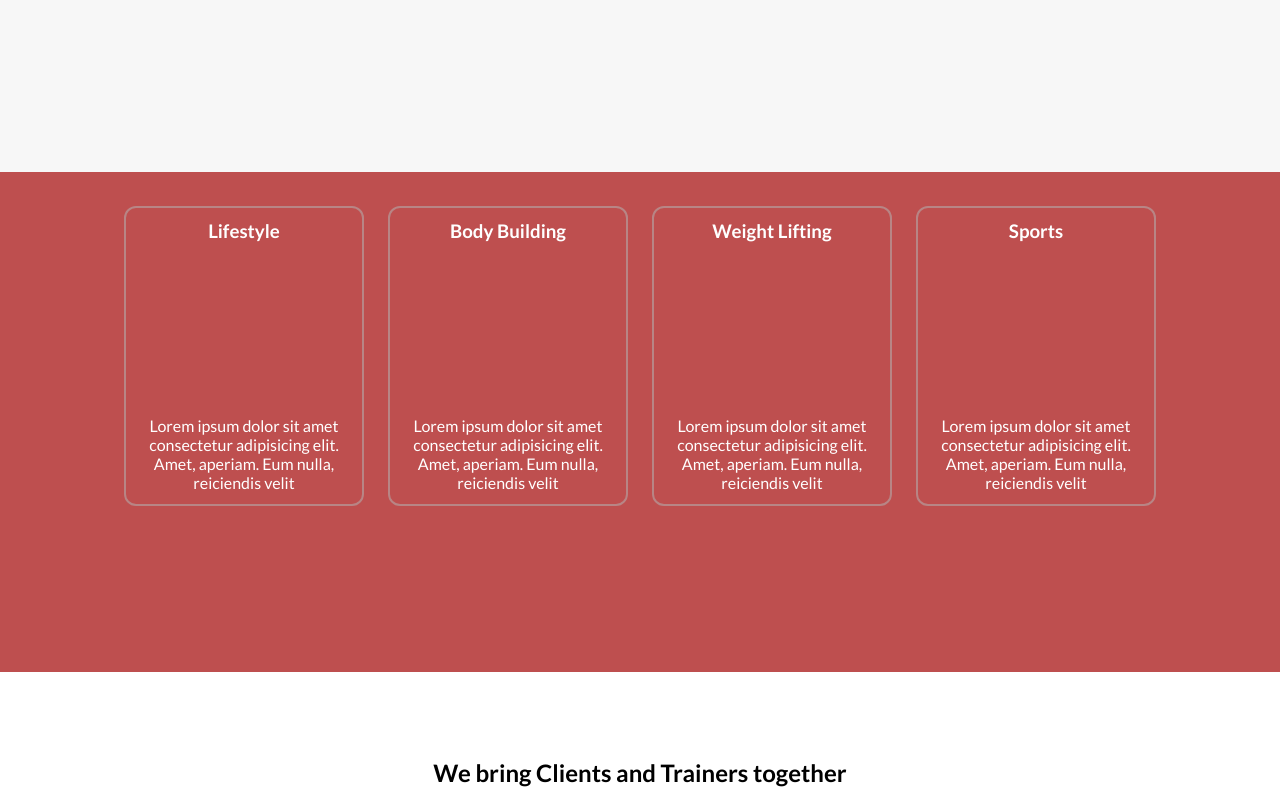
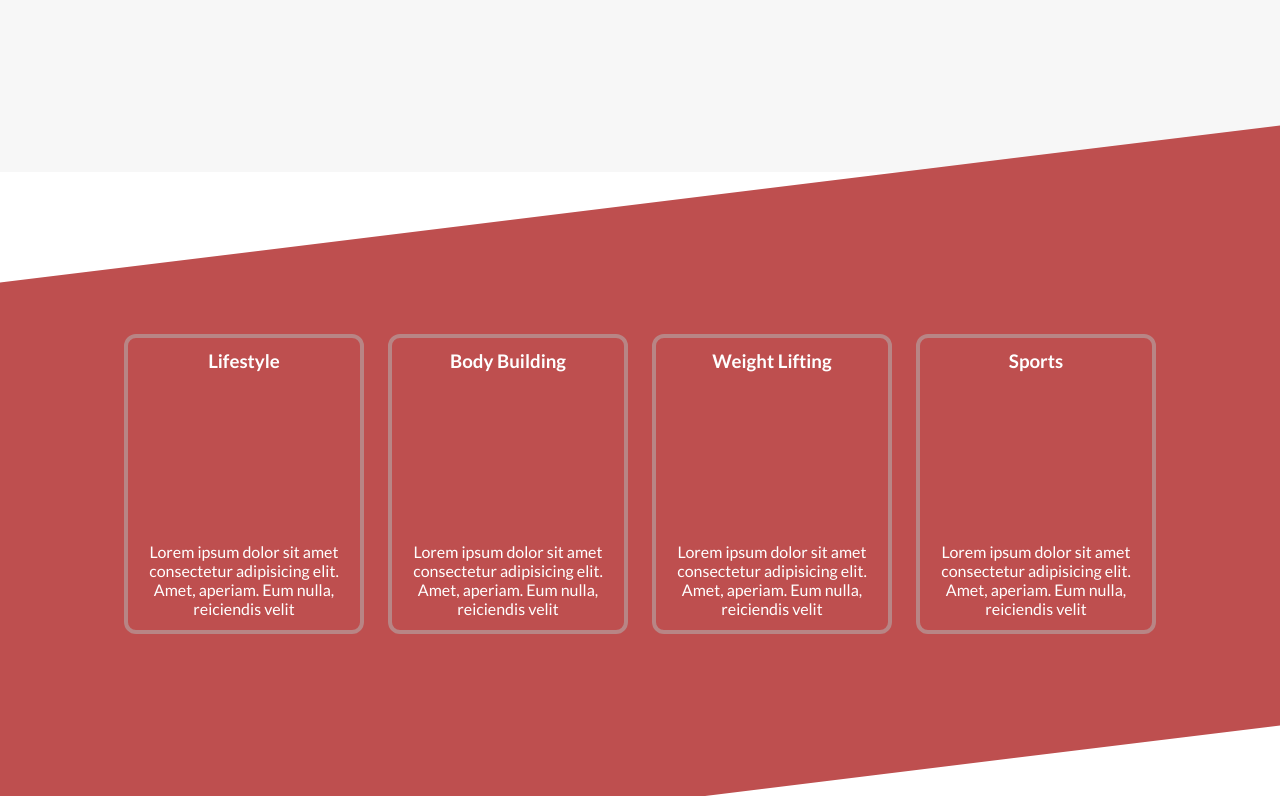
Before and after one commit to ian-afk/GYM_PROJECT_mern, a React (Vite) app in the folder frontend/: page / in a window 1280 px wide. Shown: the part 1104-1900 px from the top of the page. Built offline with nearby package versions, Linux system fonts and the light colour scheme.

Commit message:
add styling for feature section and cards hover animation

```diff
--- a/frontend/src/pages/Home/Main.module.css
+++ b/frontend/src/pages/Home/Main.module.css
@@ -132,10 +132,14 @@
 }
 
 .section-features {
+  transform: skewY(-7deg);
   background-color: #be4f4f;
-  min-height: 500px;
+  min-height: 600px;
+  margin-top: -3rem;
 }
 .features-row {
+  margin-top: 5rem;
+  transform: skewY(7deg);
   display: flex;
   justify-content: center;
   padding: 34px;
@@ -145,9 +149,10 @@
 }
 
 .cards {
+  margin-top: 6rem;
   height: 300px;
   width: 240px;
-  border: 2px solid #b88585;
+  border: 4px solid #b88585;
   border-radius: 12px;
   padding: 12px;
   color: #fff;
@@ -159,6 +164,11 @@
   justify-content: center;
 }
 
+.cards:hover {
+  transform: translateY(-18px);
+  transition: 0.3s ease-in-out;
+  box-shadow: 9px 18px 12px -5px #6d5757;
+}
 .cards h3 {
   height: 200px;
 }
```
